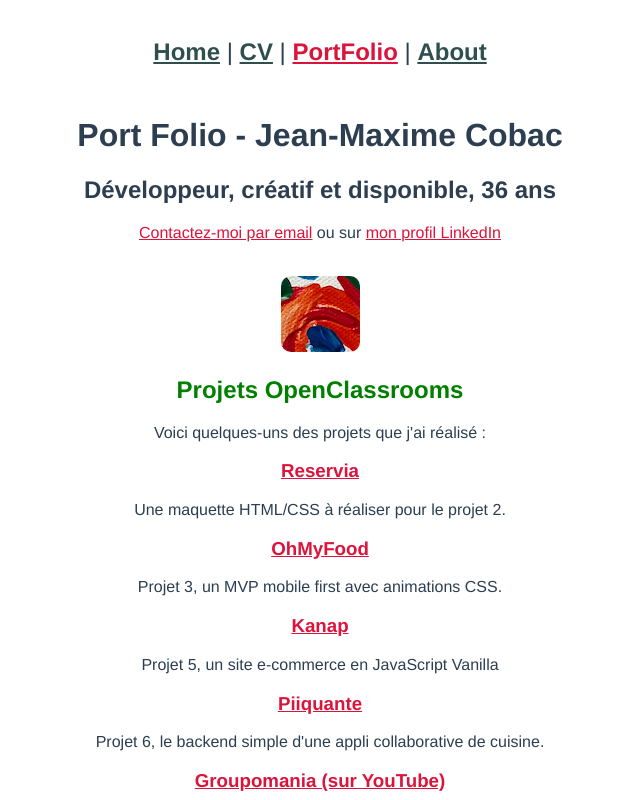
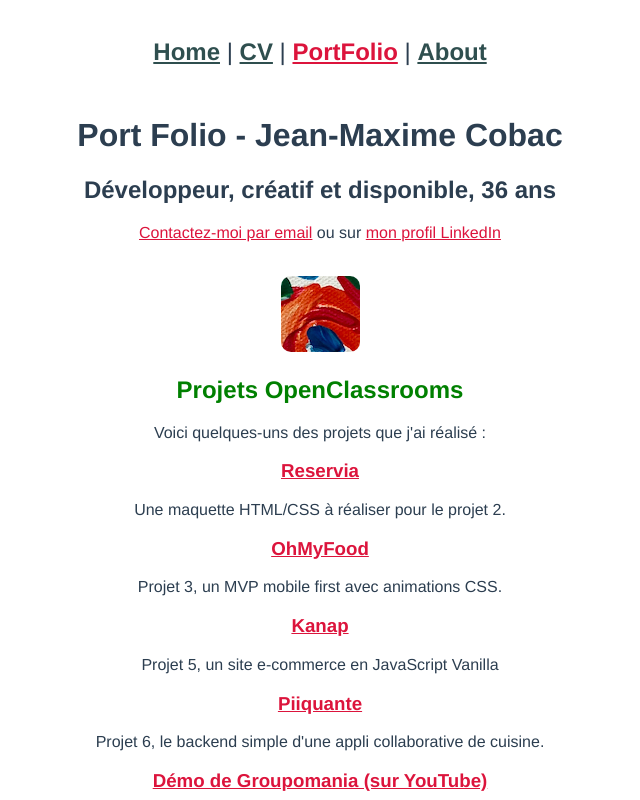
Before and after one commit to jmcob/jmax.dev, a Vue app: page /#/portfolio in a window 1280 px wide. Shown: the top 800 px of the page, without its empty margins (320-960 px from the left). Built offline with nearby package versions, Linux system fonts and the light colour scheme.

Commit message:
Démo video 2

```diff
--- a/src/views/PortFolioView.vue
+++ b/src/views/PortFolioView.vue
@@ -18,7 +18,9 @@
   <p>Projet 5, un site e-commerce en JavaScript Vanilla</p>
   <h3><router-link to="/piiquante">Piiquante</router-link></h3>
   <p>Projet 6, le backend simple d'une appli collaborative de cuisine.</p>
-  <h3><a href="https://youtu.be/kJFM3wjZt8w">Groupomania (sur YouTube)</a></h3>
+  <h3>
+    <a href="https://youtu.be/ZzJ1LImNdZc">Démo de Groupomania (sur YouTube)</a>
+  </h3>
   <p>
     Le projet 7 est un réseau social qui n'est pas en ligne. <br />
     Une courte vidéo de présentation est disponible sur Youtube.
```
